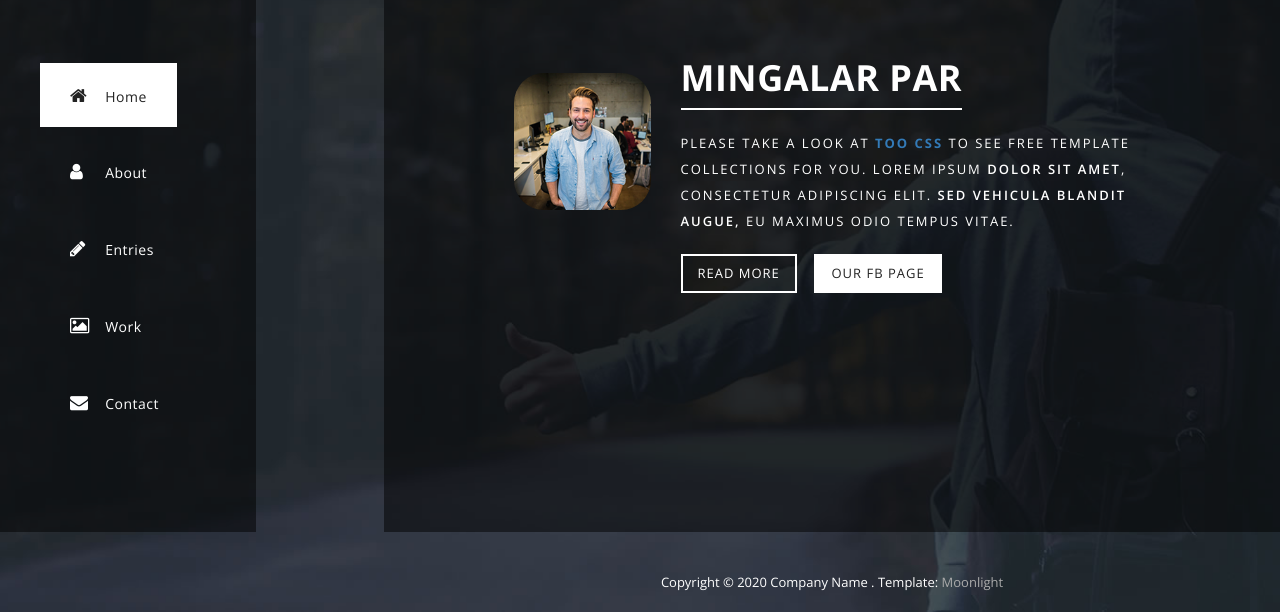
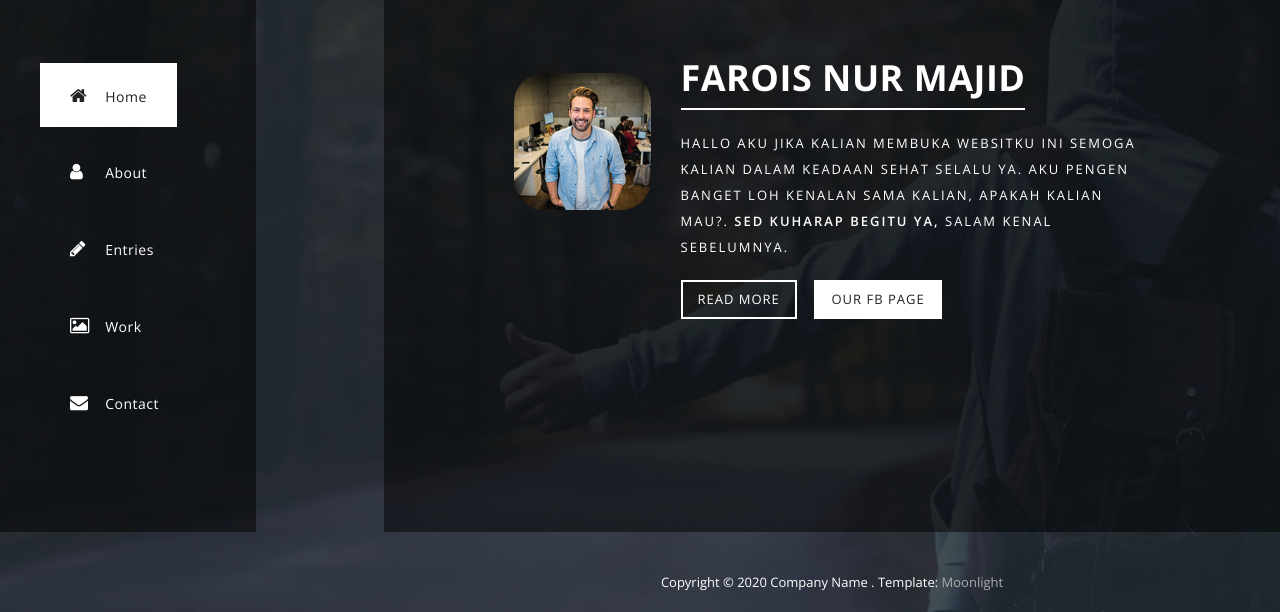
Before and after one commit to faroisnm/faroishere, a plain HTML site: page index.html in a window 1280 px wide. Shown: the part 188-800 px from the top of the page. Drawn offline with nearby package versions, Linux system fonts and the light colour scheme.

Commit message:
Update index.html

```diff
--- a/index.html
+++ b/index.html
@@ -58,8 +58,8 @@ https://templatemo.com/tm-512-moonlight
                       <div class="author-image"><img src="img/author_image.png" alt="Author Image"></div>
                   </div>
                   <div class="col-md-9">
-                      <h2>Mingalar par</h2>
-                      <p>Please take a look at <strong><a rel="nofollow" href="https://www.toocss.com">Too CSS</a></strong> to see free template collections for you. Lorem ipsum <em>dolor sit amet</em>, consectetur adipiscing elit. <em>Sed vehicula blandit augue,</em> eu maximus odio tempus vitae.</p>
+                      <h2>Farois Nur Majid</h2>
+                      <p>Hallo aku jika kalian membuka websitku ini semoga kalian dalam keadaan sehat selalu ya. aku pengen banget loh kenalan sama kalian</em>, apakah kalian mau?. <em>Sed kuharap begitu ya,</em> salam kenal sebelumnya.</p>
                       <div class="main-btn"><a href="#2">Read More</a></div>
                       <div class="fb-btn"><a rel="nofollow" href="https://fb.com/templatemo">Our FB Page</a></div>
                   </div>
```
